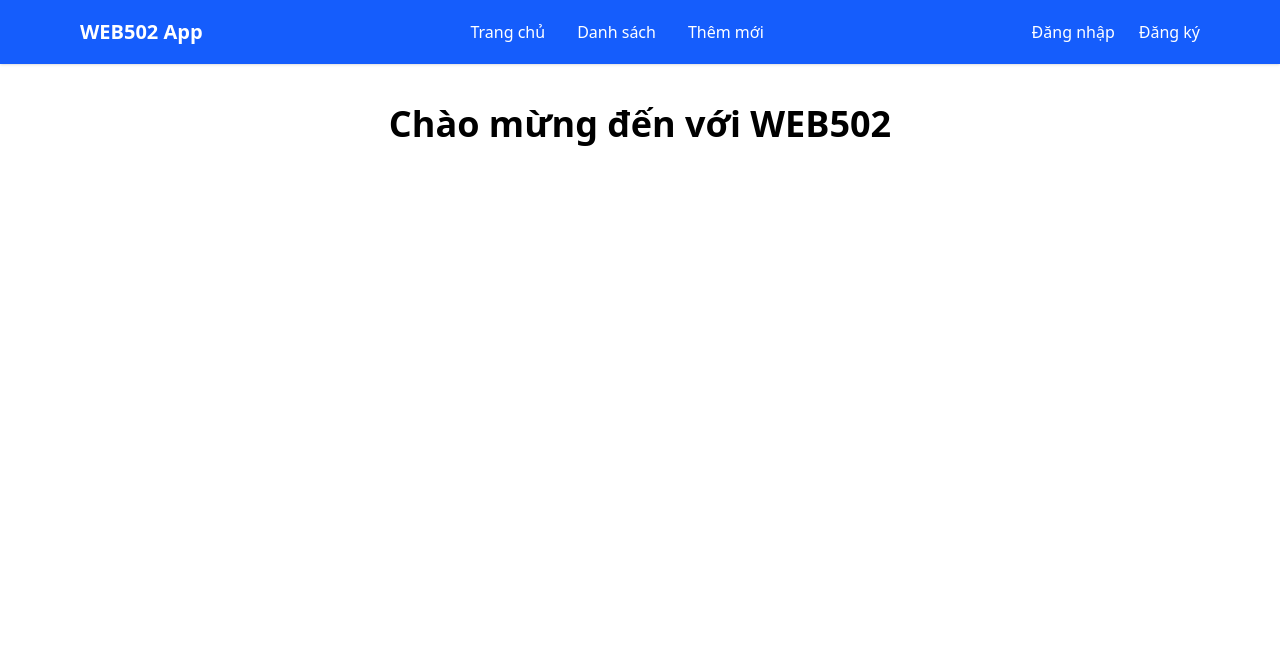
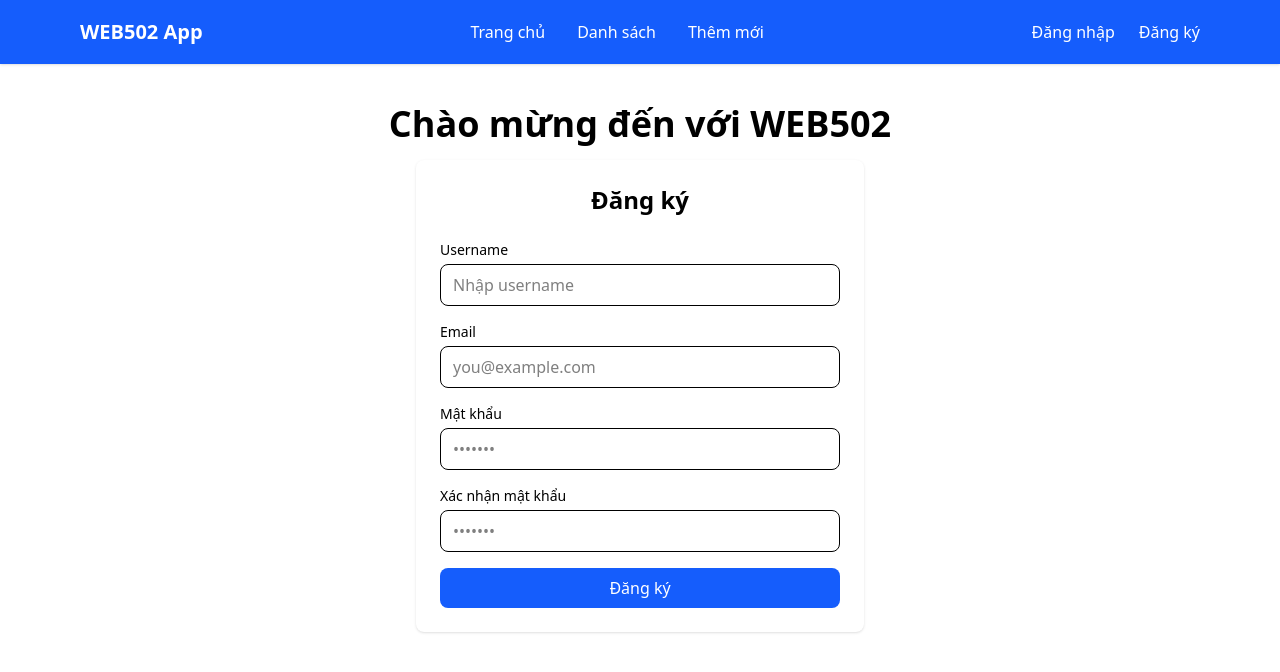
Before and after one commit to Tran-Hoang-Anh/web502-typescript-base-main, a React (Vite) app: page /auth in a window 1280 px wide. Shown: the top 672 px of the page. Built offline with nearby package versions, Linux system fonts and the light colour scheme; the HTML template or start-up script is replaced by a standard one.

Commit message:
code moi

```diff
--- a/db.json
+++ b/db.json
@@ -15,11 +15,11 @@
       "teacher": "Trần Thị B"
     },
     {
-      "id": 3,
       "name": "Cấu trúc dữ liệu",
       "credit": 3,
-      "category": "Cơ sở",
-      "teacher": "Lê Văn C"
+      "category": "Đại cương",
+      "teacher": "Lê Văn C",
+      "id": 3
     }
   ]
 }
--- a/src/App.tsx
+++ b/src/App.tsx
@@ -2,6 +2,8 @@ import { Toaster } from "react-hot-toast";
 import { Link, Route, Routes } from "react-router-dom";
 import ListPage from "./pages/List";
 import AddPage from "./pages/Add";
+import AuthPage from "./pages/Auth";
+import LoginPage from "./pages/Login";
 // import ListPage from "./pages/List";
 // import AddPage from "./pages/Add";
 // import EditPage from "./pages/Edit";
@@ -28,10 +30,10 @@ function App() {
           </div>
 
           <div className="hidden md:flex items-center space-x-6">
-            <Link to="#" className="hover:text-gray-200">
+            <Link to="/login" className="hover:text-gray-200">
               Đăng nhập
             </Link>
-            <Link to="#" className="hover:text-gray-200">
+            <Link to="/auth" className="hover:text-gray-200">
               Đăng ký
             </Link>
           </div>
@@ -45,6 +47,8 @@ function App() {
           <Route path="/list" element={<ListPage />}></Route>
           <Route path="/add" element={<AddPage />}></Route>
           <Route path="/edit/:id" element={<AddPage />}></Route>
+          <Route path="/auth" element={<AuthPage />}></Route>
+          <Route path="/login" element={<LoginPage />}></Route>
         </Routes>
       </div>
 
--- /dev/null
+++ b/src/pages/Auth.tsx
@@ -0,0 +1,102 @@
+import { useForm } from "react-hook-form";
+import { zodResolver } from "@hookform/resolvers/zod";
+import z from "zod";
+import toast from "react-hot-toast";
+import { useNavigate } from "react-router-dom";
+
+const registerSchema = z
+  .object({
+    username: z.string().min(5, "Username phải dài hơn 4 ký tự"),
+    email: z.string().email("Email không hợp lệ"),
+    password: z.string().min(7, "Mật khẩu phải dài hơn 6 ký tự"),
+    confirmPassword: z.string(),
+  })
+  .refine((data) => data.password === data.confirmPassword, {
+    message: "Mật khẩu xác nhận không khớp",
+    path: ["confirmPassword"],
+  });
+
+type RegisterValues = z.infer<typeof registerSchema>;
+
+function AuthPage() {
+  const nav = useNavigate();
+  const {
+    register,
+    handleSubmit,
+    formState: { errors, isSubmitting },
+    reset,
+  } = useForm<RegisterValues>({ resolver: zodResolver(registerSchema) });
+
+  const onSubmit = async (values: RegisterValues) => {
+    // TODO: call signup API
+    toast.success("Đăng ký thành công");
+    reset({ username: "", email: "", password: "", confirmPassword: "" });
+    nav("/list");
+    console.log("register:", values);
+  };
+
+  return (
+    <div className="max-w-md mx-auto p-6 bg-white rounded-lg shadow">
+      <h1 className="text-2xl font-semibold mb-6 text-center">Đăng ký</h1>
+      <form onSubmit={handleSubmit(onSubmit)} className="space-y-4 text-left">
+        <div>
+          <label className="block text-sm font-medium mb-1">Username</label>
+          <input
+            type="text"
+            className="w-full border rounded-lg px-3 py-2 focus:outline-none focus:ring-2 focus:ring-blue-500"
+            placeholder="Nhập username"
+            {...register("username")}
+          />
+          {errors.username && (
+            <p className="text-red-600 text-sm mt-1">{errors.username.message}</p>
+          )}
+        </div>
+        <div>
+          <label className="block text-sm font-medium mb-1">Email</label>
+          <input
+            type="email"
+            className="w-full border rounded-lg px-3 py-2 focus:outline-none focus:ring-2 focus:ring-blue-500"
+            placeholder="you@example.com"
+            {...register("email")}
+          />
+          {errors.email && (
+            <p className="text-red-600 text-sm mt-1">{errors.email.message}</p>
+          )}
+        </div>
+        <div>
+          <label className="block text-sm font-medium mb-1">Mật khẩu</label>
+          <input
+            type="password"
+            className="w-full border rounded-lg px-3 py-2 focus:outline-none focus:ring-2 focus:ring-blue-500"
+            placeholder="•••••••"
+            {...register("password")}
+          />
+          {errors.password && (
+            <p className="text-red-600 text-sm mt-1">{errors.password.message}</p>
+          )}
+        </div>
+        <div>
+          <label className="block text-sm font-medium mb-1">Xác nhận mật khẩu</label>
+          <input
+            type="password"
+            className="w-full border rounded-lg px-3 py-2 focus:outline-none focus:ring-2 focus:ring-blue-500"
+            placeholder="•••••••"
+            {...register("confirmPassword")}
+          />
+          {errors.confirmPassword && (
+            <p className="text-red-600 text-sm mt-1">{errors.confirmPassword.message}</p>
+          )}
+        </div>
+        <button
+          type="submit"
+          disabled={isSubmitting}
+          className="w-full bg-blue-600 text-white py-2 rounded-lg hover:bg-blue-700 disabled:opacity-50"
+        >
+          {isSubmitting ? "Đang đăng ký..." : "Đăng ký"}
+        </button>
+      </form>
+    </div>
+  );
+}
+
+export default AuthPage;
--- /dev/null
+++ b/src/pages/Login.tsx
@@ -0,0 +1,71 @@
+import { useForm } from "react-hook-form";
+import { zodResolver } from "@hookform/resolvers/zod";
+import z from "zod";
+import toast from "react-hot-toast";
+import { useNavigate } from "react-router-dom";
+
+const loginSchema = z.object({
+  email: z.string().email("Email không hợp lệ"),
+  password: z.string().min(7, "Mật khẩu phải dài hơn 6 ký tự"),
+});
+
+type LoginValues = z.infer<typeof loginSchema>;
+
+function LoginPage() {
+  const nav = useNavigate();
+  const {
+    register,
+    handleSubmit,
+    formState: { errors, isSubmitting },
+    reset,
+  } = useForm<LoginValues>({ resolver: zodResolver(loginSchema) });
+
+  const onSubmit = async (values: LoginValues) => {
+    // TODO: call login API
+    toast.success("Đăng nhập thành công");
+    reset({ email: "", password: "" });
+    nav("/list");
+    console.log("login:", values);
+  };
+
+  return (
+    <div className="max-w-md mx-auto p-6 bg-white rounded-lg shadow">
+      <h1 className="text-2xl font-semibold mb-6 text-center">Đăng nhập</h1>
+      <form onSubmit={handleSubmit(onSubmit)} className="space-y-4 text-left">
+        <div>
+          <label className="block text-sm font-medium mb-1">Email</label>
+          <input
+            type="email"
+            className="w-full border rounded-lg px-3 py-2 focus:outline-none focus:ring-2 focus:ring-blue-500"
+            placeholder="you@example.com"
+            {...register("email")}
+          />
+          {errors.email && (
+            <p className="text-red-600 text-sm mt-1">{errors.email.message}</p>
+          )}
+        </div>
+        <div>
+          <label className="block text-sm font-medium mb-1">Mật khẩu</label>
+          <input
+            type="password"
+            className="w-full border rounded-lg px-3 py-2 focus:outline-none focus:ring-2 focus:ring-blue-500"
+            placeholder="•••••••"
+            {...register("password")}
+          />
+          {errors.password && (
+            <p className="text-red-600 text-sm mt-1">{errors.password.message}</p>
+          )}
+        </div>
+        <button
+          type="submit"
+          disabled={isSubmitting}
+          className="w-full bg-blue-600 text-white py-2 rounded-lg hover:bg-blue-700 disabled:opacity-50"
+        >
+          {isSubmitting ? "Đang đăng nhập..." : "Đăng nhập"}
+        </button>
+      </form>
+    </div>
+  );
+}
+
+export default LoginPage;
```
